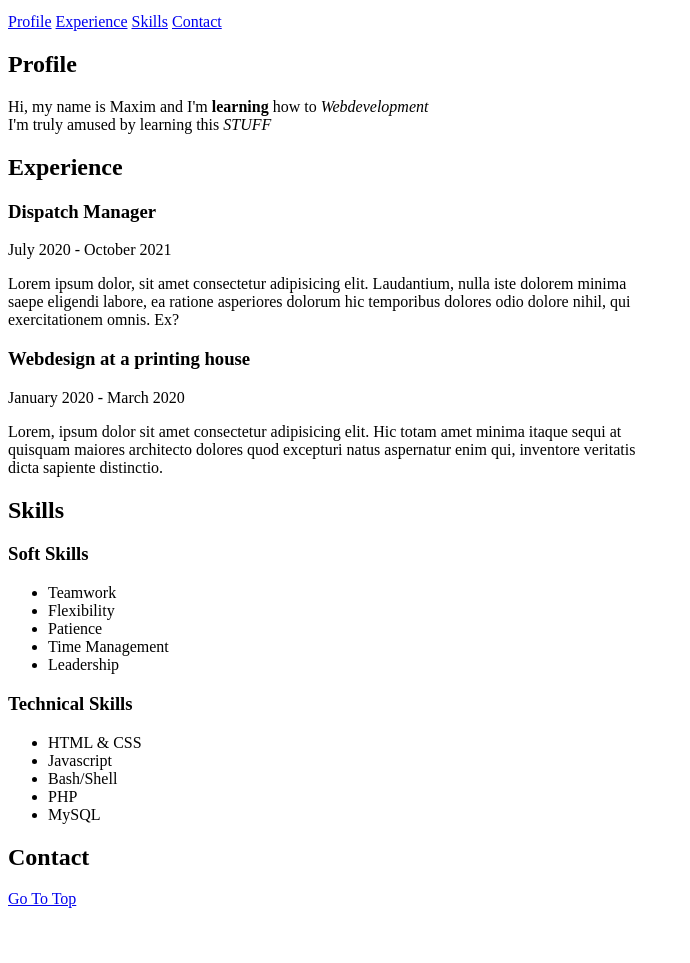
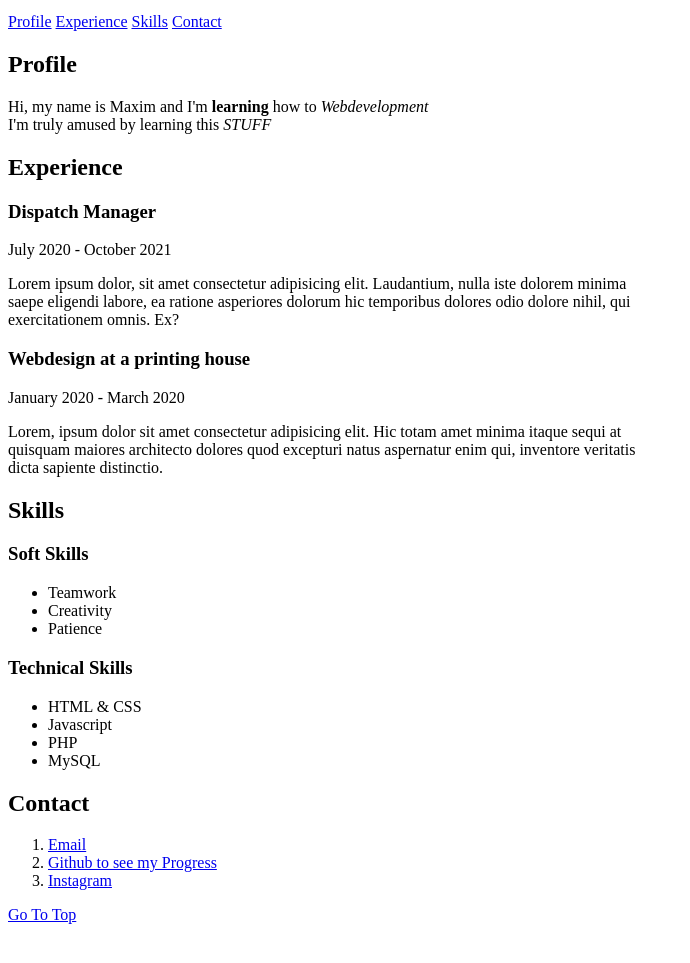
Before and after one commit to codingMaxim/CV, a plain HTML site: page index.html in a window 1280 px wide. Shown: the part 101-1064 px from the top of the page, without its empty margins (0-690 px from the left). Drawn offline with Linux system fonts and the light colour scheme.

Commit message:
added a list of contact options

```diff
--- a/index.html
+++ b/index.html
@@ -66,10 +66,8 @@
                 <h3>Soft Skills</h3>
                 <ul>
                     <li>Teamwork</li>
-                    <li>Flexibility</li>
+                    <li>Creativity</li>
                     <li>Patience</li>
-                    <li>Time Management</li>
-                    <li>Leadership</li>
                 </ul>
             </section>
             <section>
@@ -78,7 +76,6 @@
             <ul>
                 <li>HTML & CSS</li>
                 <li>Javascript</li>
-                <li>Bash/Shell</li>
                 <li>PHP</li>
                 <li>MySQL</li>
             </ul>
@@ -86,6 +83,17 @@
 
         <article id="contact">
             <h2>Contact</h2>
+            <ol>
+                <li>
+                    <a href="mailto:tjupalow.maxim@gmail.com">Email</a>
+                </li>
+                <li>
+                    <a href="https://github.com/codingMaxim">Github to see my Progress</a>
+                </li>
+                <li>
+                    <a href="https://www.instagram.com/muxtju/">Instagram</a>
+                </li>
+            </ol>
         </article>
         <a href="#header">Go To Top</a>
         <br><br><br><br><br>
```
